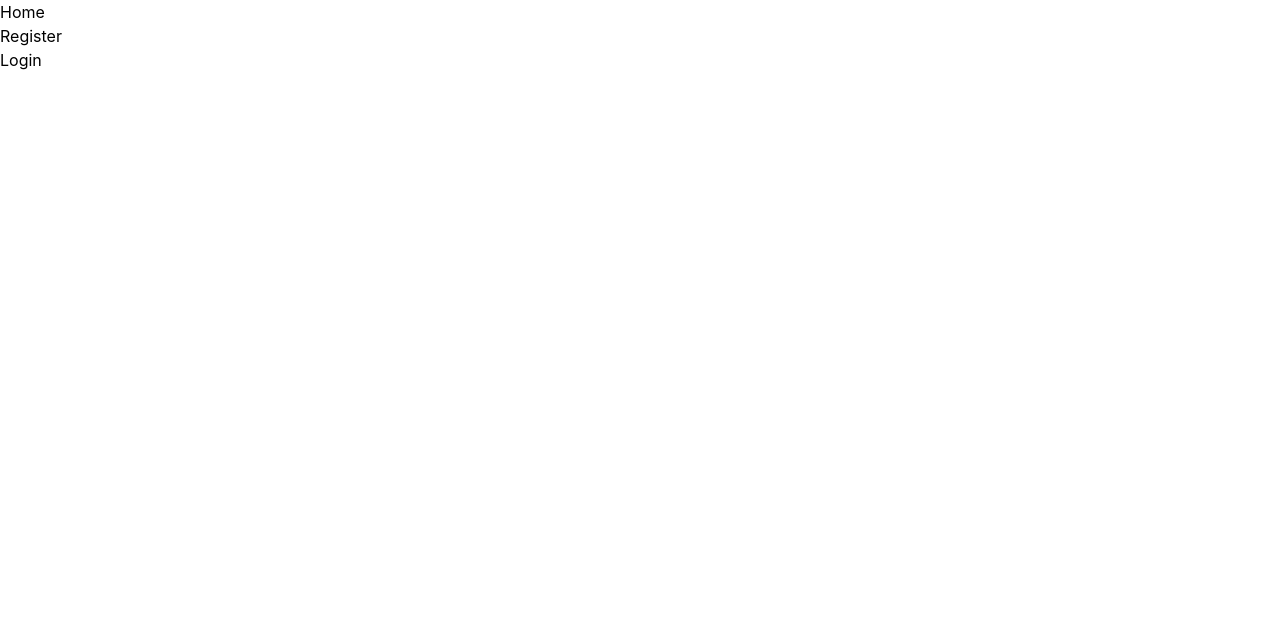
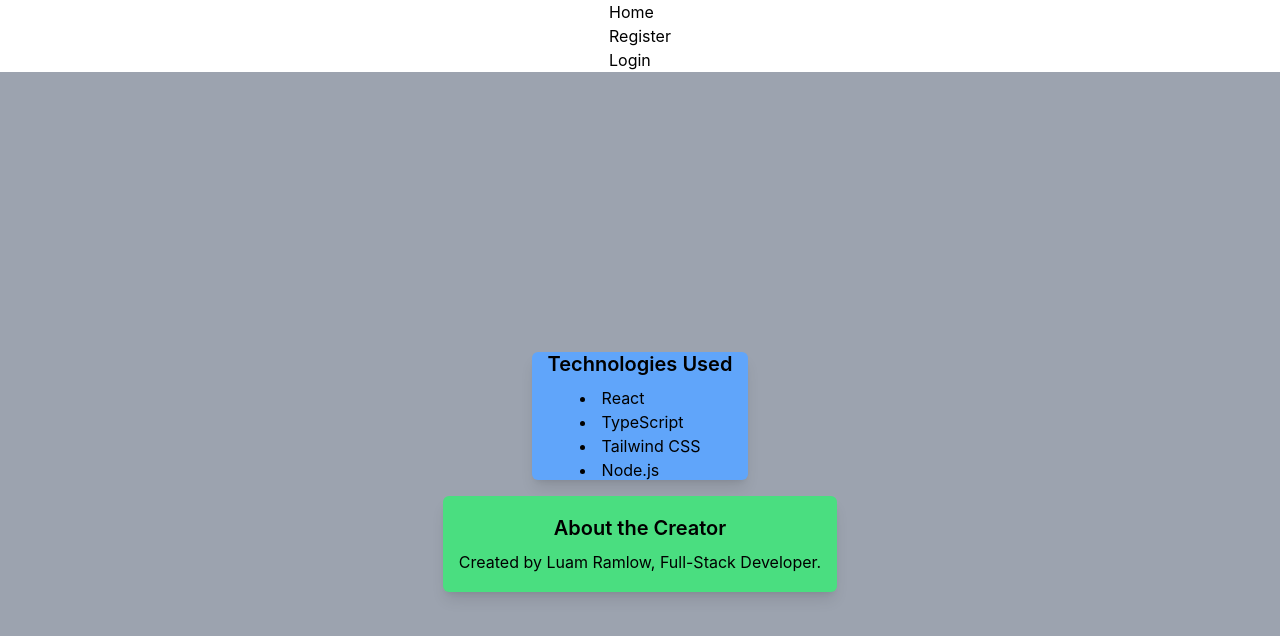
Before and after one commit to ramlow07/Cleaners-app, a React (Create React App) app in the folder frontend/my-app/: page /home in a window 1280 px wide. Before the commit this address had no page. Shown: the top 636 px of the page. Built offline with nearby package versions, Linux system fonts and the light colour scheme.

Commit message:
feature: adding homepage

```diff
--- a/frontend/my-app/src/App.tsx
+++ b/frontend/my-app/src/App.tsx
@@ -3,27 +3,31 @@ import "./App.css";
 import { BrowserRouter as Router, Routes, Route, Link } from "react-router-dom";
 import LoginPage from "./pages/login";
 import RegisterPage from "./pages/register";
+import HomePage from "./pages/home";
 // TODO: @COMPONENTS: REGISTER AND HOME PAGE.
 
 function App() {
   return (
     <Router>
-      <nav>
+      <div className="navbar flex flex-row justify-center align-center">
+        <nav className="flex space-y-4">
           <ul>
             <li>
-            <Link to="/">Home</Link>
+              <Link to="/home">Home</Link>
             </li>
             <li>
-            <Link to="/">Register</Link>
+              <Link to="/register">Register</Link>
             </li>
             <li>
-            <Link to="/">Login</Link>
+              <Link to="/login">Login</Link>
             </li>
           </ul>
         </nav>
+      </div>
       <Routes>
         <Route path="/login" element={<LoginPage />} />
         <Route path="/register" element={<RegisterPage />} />
+        <Route path="/home" element={<HomePage />} />
       </Routes>
     </Router>
   );
--- a/frontend/my-app/src/pages/home.tsx
+++ b/frontend/my-app/src/pages/home.tsx
@@ -0,0 +1,21 @@
+function HomePage() {
+  return (
+    <div className="main-container flex flex-col items-center justify-center h-screen bg-gray-400">
+      <div className="features flex flex-col items-center justify-center h-32 bg-blue-400 p-4 rounded-md shadow-lg mb-4">
+        <h2 className="text-xl font-semibold mb-2">Technologies Used</h2>
+        <ul className="list-disc list-inside">
+          <li>React</li>
+          <li>TypeScript</li>
+          <li>Tailwind CSS</li>
+          <li>Node.js</li>
+        </ul>
+      </div>
+      <div className="author flex flex-col items-center justify-center h-24 bg-green-400 p-4 rounded-md shadow-lg">
+        <h2 className="text-xl font-semibold mb-2">About the Creator</h2>
+        <p>Created by Luam Ramlow, Full-Stack Developer.</p>
+      </div>
+    </div>
+  );
+}
+
+export default HomePage;
```
Lines whose indentation alone changed are shown as unchanged.
